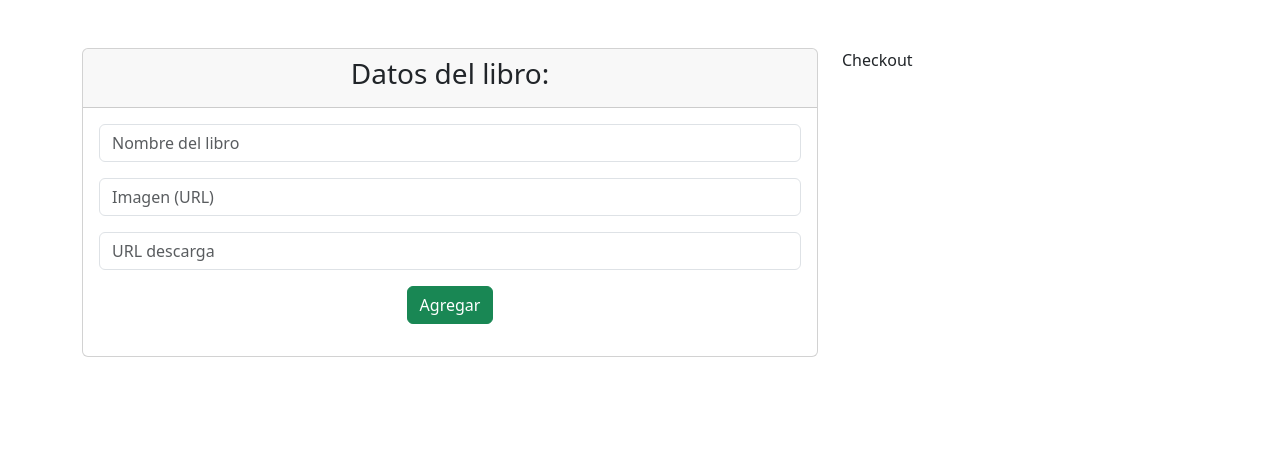
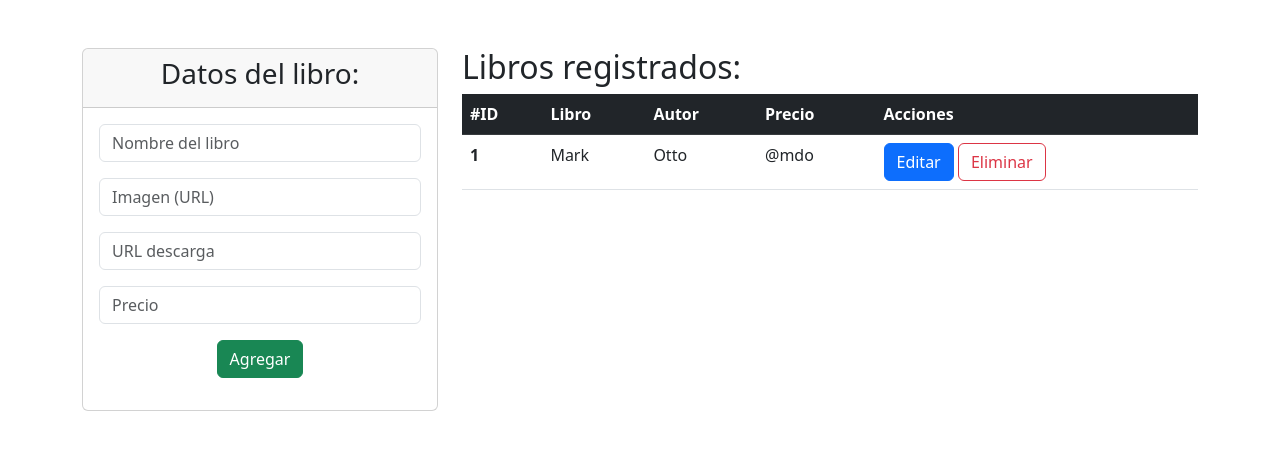
Before and after one commit to Allam9573/tienda_libros, a Flask app: page /admin/upload in a window 1280 px wide. Shown: the top 450 px of the page. Run offline with Flask 3, Linux system fonts and the light colour scheme.

Commit message:
formulario registro de libro y tabla de datos

```diff
--- a/app/modules/admin/admin.py
+++ b/app/modules/admin/admin.py
@@ -1,11 +1,18 @@
-from flask import Blueprint, render_template
+from flask import Blueprint, render_template, request
 
-bp = Blueprint('admin',__name__,url_prefix='/admin')
+bp = Blueprint('admin', __name__, url_prefix='/admin')
+
 
 @bp.route('/')
 def admin_home():
     return render_template('admin/index.html')
 
-@bp.route('/upload')
+
+@bp.route('/upload', methods=['POST', 'GET'])
 def upload():
+    if request.method == 'POST':
+        nombre = request.form['nombre']
+        imagenURL = request.form['imagenURL']
+        url = request.form['url']
+        precio = request.form['precio']
     return render_template('admin/upload.html')
--- a/app/templates/admin/upload.html
+++ b/app/templates/admin/upload.html
@@ -6,31 +6,59 @@ Upload Books
 {%block content%}
 <div class="container">
     <div class="row mt-5">
-        <div class="col-md-8 text-center">
+        <div class="col-md-4 text-center">
             <div class="card">
                 <div class="card-header">
                     <h3>Datos del libro:</h3>
                 </div>
                 <div class="card-body">
-                    <form action="">
+                    <form action="{{url_for('admin.upload')}}" method="post">
                         <div class="input-group mb-3">
-                            <input type="text" name="" placeholder="Nombre del libro" class="form-control">
+                            <input type="text" name="nombre" placeholder="Nombre del libro" class="form-control">
                         </div>
                         <div class="mb-3">
-                            <input type="text" name="" placeholder="Imagen (URL)" class="form-control">
+                            <input type="text" name="imagenURL" placeholder="Imagen (URL)" class="form-control">
                         </div>
                         <div class="mb-3">
-                            <input type="text" name="" placeholder="URL descarga" class="form-control">
+                            <input type="text" name="url" placeholder="URL descarga" class="form-control">
+                        </div>
+                        <div class="mb-3">
+                            <input type="text" name="precio" placeholder="Precio" class="form-control">
                         </div>
                         <div class="mb-3">
                             <input type="submit" value="Agregar" class="btn btn-success">
                         </div>
+
                     </form>
                 </div>
             </div>
         </div>
-        <div class="col-md-4">
-            Checkout
+        <div class="col-md-8">
+            <h2>Libros registrados:</h2>
+            <table class="table">
+                <thead class="table-dark">
+                  <tr>
+                    <th scope="col">#ID</th>
+                    <th scope="col">Libro</th>
+                    <th scope="col">Autor</th>
+                    <th scope="col">Precio</th>
+                    <th scope="col">Acciones</th>
+                  </tr>
+                </thead>
+                <tbody>
+                  <tr>
+                    <th scope="row">1</th>
+                    <td>Mark</td>
+                    <td>Otto</td>
+                    <td>@mdo</td>
+                    <td>
+                        <a href="#" class="btn btn-primary">Editar</a>
+                        <a href="#" class="btn btn-outline-danger">Eliminar</a>
+                    </td>
+                  </tr>
+                  <tr>
+                </tbody>
+              </table>
         </div>
     </div>
 </div>
```
